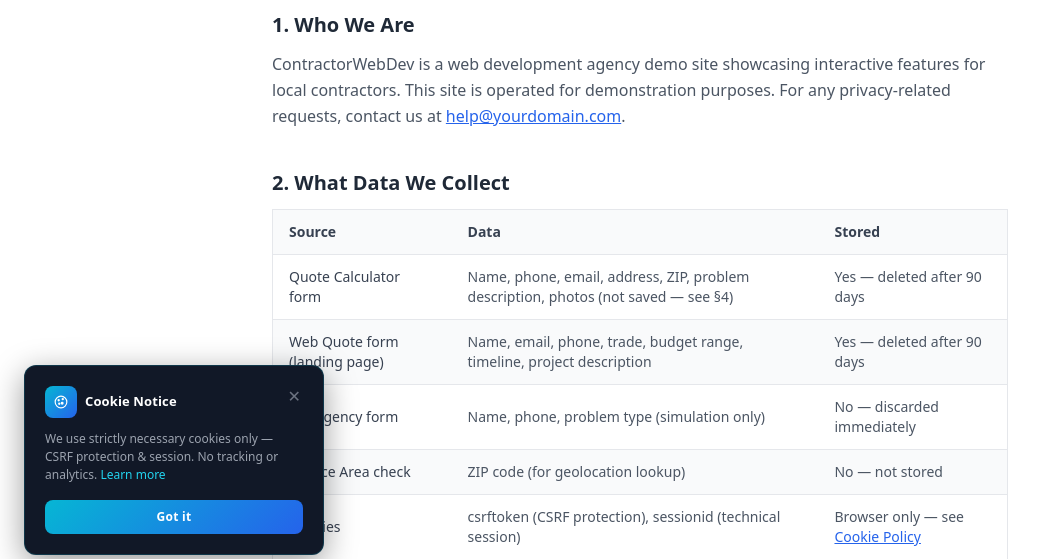
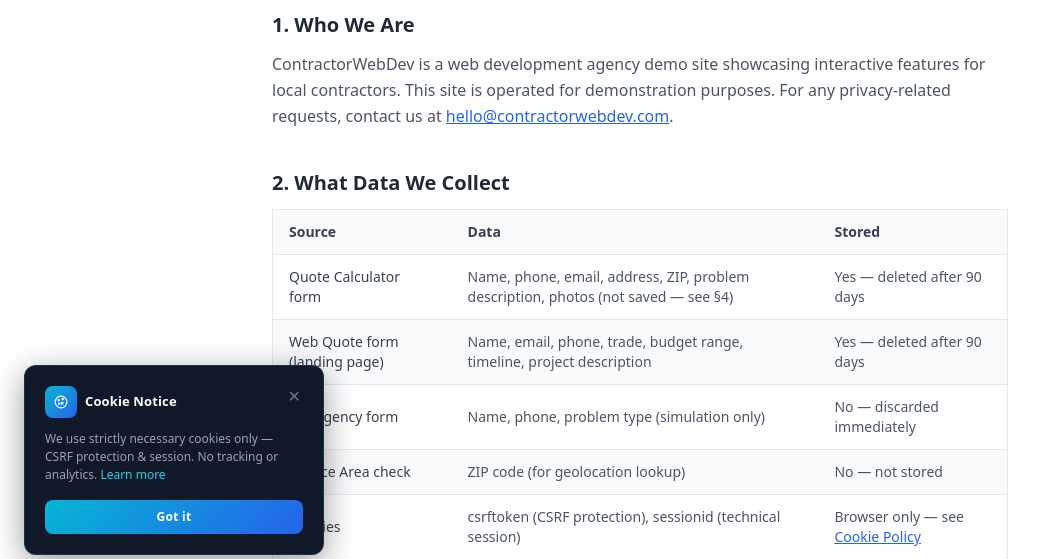
Before and after one commit to Nurzhan-IT/ContractorWeb, a Python web app: template templates/legal/privacy.html in a window 1280 px wide. Shown: the part 221-780 px from the top of the page, without its empty margins (0-1063 px from the left). Run offline with Jinja, Linux system fonts and the light colour scheme; the template is opened without the code that fills it, so the values that code supplies are empty; some libraries are stand-ins or nearby versions.

Commit message:
Everywhere hello@contractorwebdev.com email

```diff
--- a/templates/base.html
+++ b/templates/base.html
@@ -171,7 +171,7 @@
         <a href="{{ url('privacy') }}" class="hover:text-gray-200 transition-colors">Privacy Policy</a>
         <a href="{{ url('terms') }}"   class="hover:text-gray-200 transition-colors">Terms of Use</a>
         <a href="{{ url('cookies') }}" class="hover:text-gray-200 transition-colors">Cookie Policy</a>
-        <span>help@yourdomain.com</span>
+        <span>hello@contractorwebdev.com</span>
       </div>
     </div>
   </footer>
--- a/templates/blog/detail.html
+++ b/templates/blog/detail.html
@@ -1,4 +1,4 @@
-{% extends 'blog/base_blog.html' %}
+{% extends 'base_landing_solid_navbar.html' %}
 
 {% block title %}{{ article.title }} | ContractorWebDev Blog{% endblock %}
 {% block meta_description %}{{ article.excerpt }}{% endblock %}
--- a/templates/legal/cookies.html
+++ b/templates/legal/cookies.html
@@ -142,7 +142,7 @@
     <h2 class="text-xl font-semibold text-gray-800 mb-3">6. Contact</h2>
     <p class="text-gray-600">
       Questions about our cookie use:
-      <a href="mailto:help@yourdomain.com" class="text-blue-600 underline">help@yourdomain.com</a>
+      <a href="mailto:hello@contractorwebdev.com" class="text-blue-600 underline">hello@contractorwebdev.com</a>
     </p>
   </section>
 
--- a/templates/legal/privacy.html
+++ b/templates/legal/privacy.html
@@ -15,7 +15,7 @@
     <p class="text-gray-600 leading-relaxed">
       ContractorWebDev is a web development agency demo site showcasing interactive features for local contractors.
       This site is operated for demonstration purposes. For any privacy-related requests, contact us at
-      <a href="mailto:help@yourdomain.com" class="text-blue-600 underline">help@yourdomain.com</a>.
+      <a href="mailto:hello@contractorwebdev.com" class="text-blue-600 underline">hello@contractorwebdev.com</a>.
     </p>
   </section>
 
@@ -167,7 +167,7 @@
     <div class="bg-gray-100 rounded-lg px-5 py-4">
       <p class="text-gray-700 text-sm">
         To exercise any of these rights, email us at
-        <a href="mailto:help@yourdomain.com" class="text-blue-600 underline font-medium">help@yourdomain.com</a>
+        <a href="mailto:hello@contractorwebdev.com" class="text-blue-600 underline font-medium">hello@contractorwebdev.com</a>
         with the subject line <strong>"Data Request"</strong>. We will respond within <strong>30 days</strong>.
       </p>
     </div>
@@ -199,7 +199,7 @@
     <h2 class="text-xl font-semibold text-gray-800 mb-3">10. Contact</h2>
     <p class="text-gray-600">
       For any privacy questions or data requests:<br>
-      <a href="mailto:help@yourdomain.com" class="text-blue-600 underline">help@yourdomain.com</a>
+      <a href="mailto:hello@contractorwebdev.com" class="text-blue-600 underline">hello@contractorwebdev.com</a>
     </p>
   </section>
 
--- a/templates/legal/terms.html
+++ b/templates/legal/terms.html
@@ -114,7 +114,7 @@
     <h2 class="text-xl font-semibold text-gray-800 mb-3">9. Contact</h2>
     <p class="text-gray-600">
       Questions about these terms:
-      <a href="mailto:help@yourdomain.com" class="text-blue-600 underline">help@yourdomain.com</a>
+      <a href="mailto:hello@contractorwebdev.com" class="text-blue-600 underline">hello@contractorwebdev.com</a>
     </p>
   </section>
 
```
